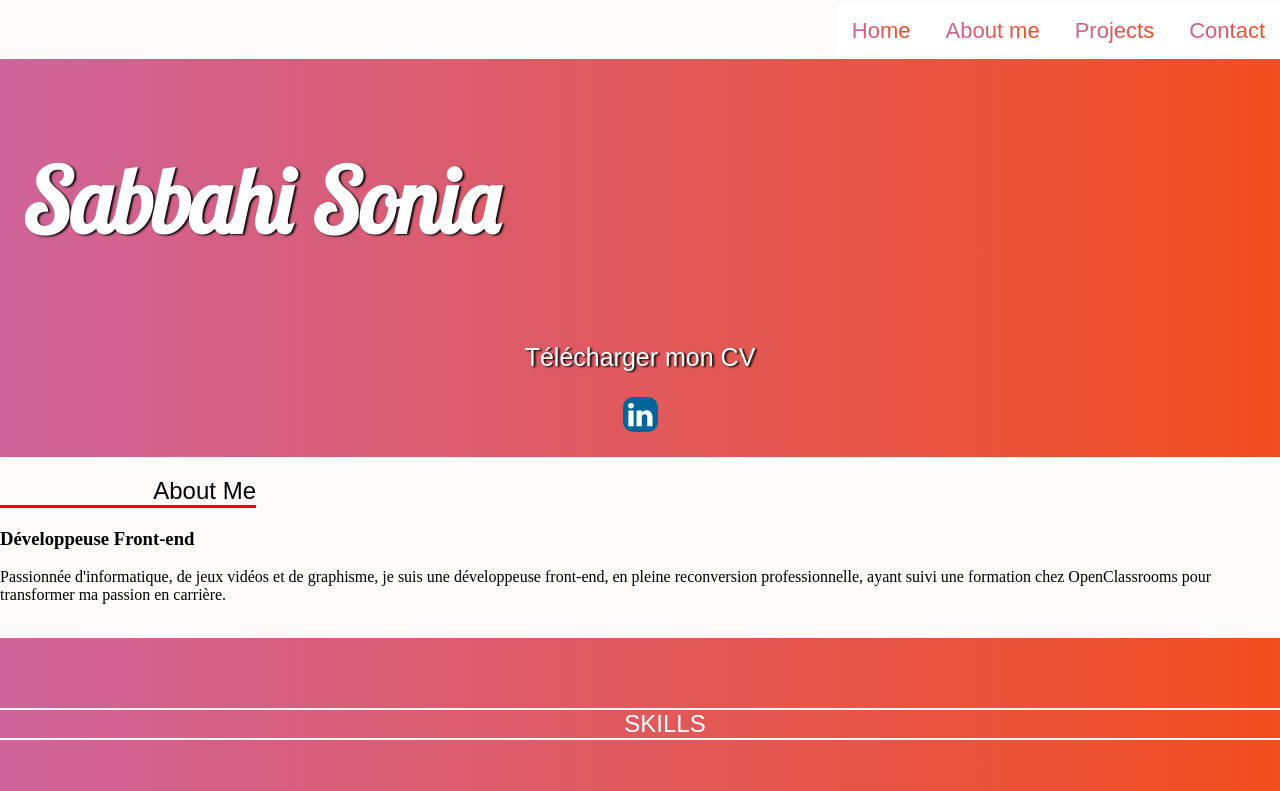
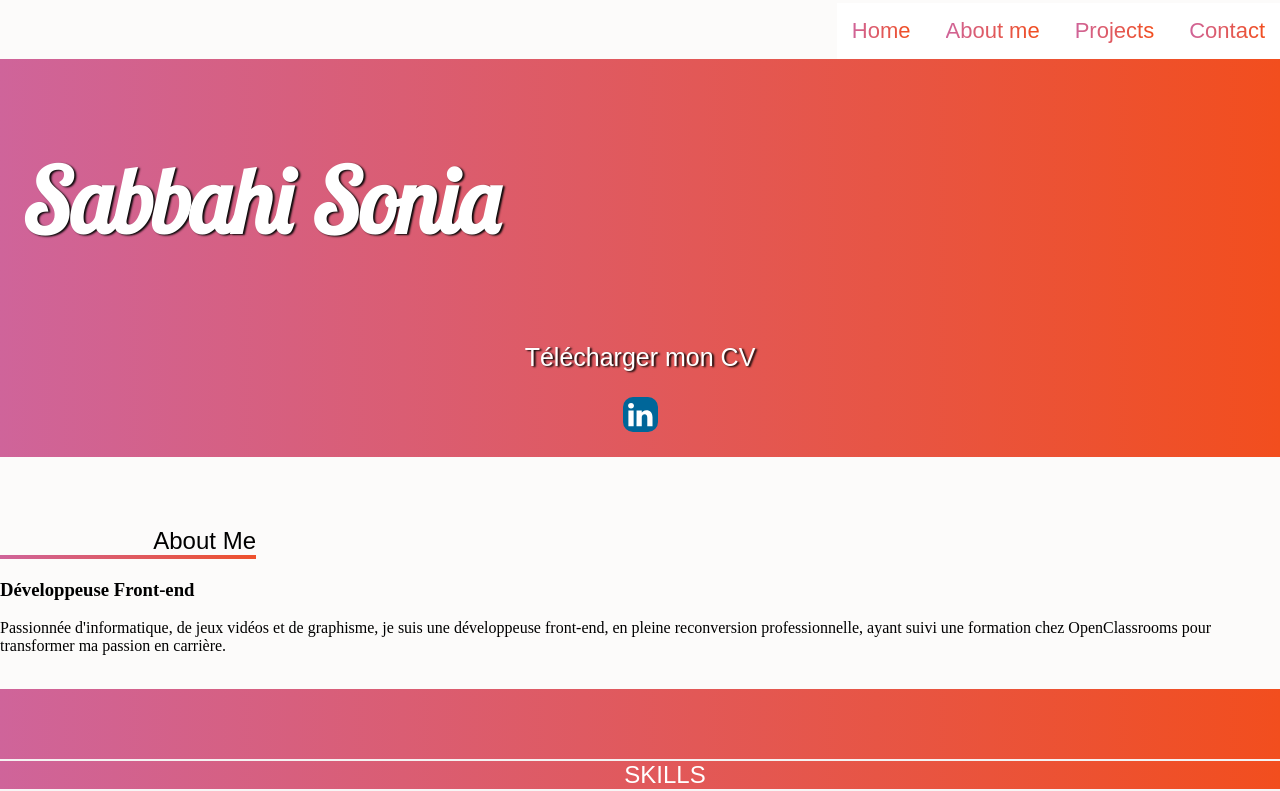
Before and after one commit to Soniadevpro/Sabbahi_Sonia_12_05022024, a React (Create React App) app: page / in a window 1280 px wide. Shown: the top 791 px of the page. Built offline with nearby package versions, Linux system fonts and the light colour scheme; a web font is replaced by a local one.

Commit message:
update About me

```diff
--- a/src/Components/AboutMe/AboutMe.scss
+++ b/src/Components/AboutMe/AboutMe.scss
@@ -1,4 +1,5 @@
 .aboutme {
+  padding-top: 50px;
   .title-aboutme h2 {
     display: flex;
     width: 20%;
@@ -7,8 +8,11 @@
   h2 {
     font-family: "Lemon/Milk", sans-serif;
     font-weight: 400;
-    border-bottom: solid red 3px;
-    width: 20%;
+
+    border-bottom: solid 4px;
+
+    border-image: linear-gradient(45deg, rgb(207, 100, 154), rgb(242, 78, 30)) 1;
+    width: 20%; // border-bottom: 3px solid;
   }
 }
 
```
